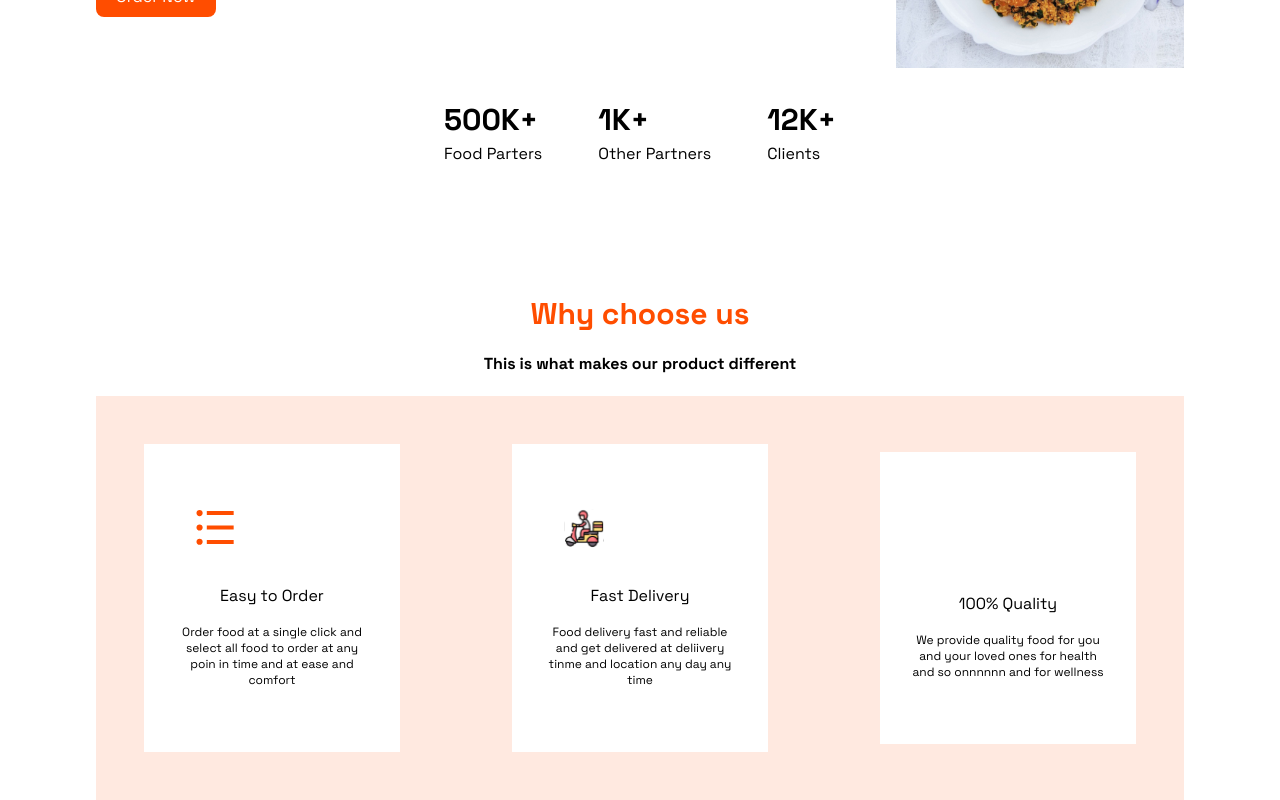
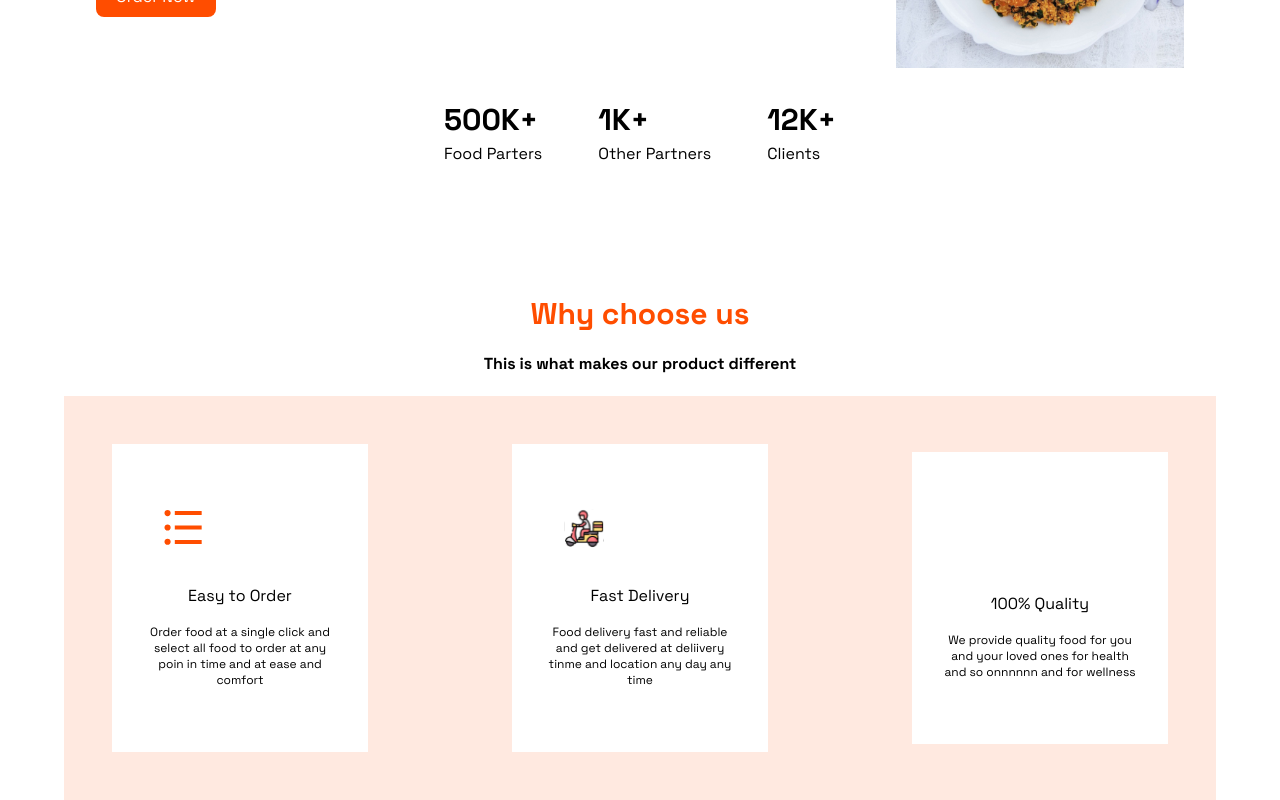
Before and after one commit to jemmycodes/homely, a React (Vite) app: page / in a window 1280 px wide. Shown: the part 431-1231 px from the top of the page. Built offline with nearby package versions, Linux system fonts and the light colour scheme.

Commit message:
inital commit

```diff
--- a/src/Components/Choose/ChooseContainer.jsx
+++ b/src/Components/Choose/ChooseContainer.jsx
@@ -30,13 +30,15 @@ function ChooseContainer() {
   ));
 
   return (
-    <article className="max-w-6xl mx-auto px-8">
-      <h1 className="orange-color text-center mb-5 font-bold text-3xl">
-        Why choose us
-      </h1>
-      <p className="text-center font-semibold mb-5">
-        This is what makes our product different
-      </p>
+    <article className="max-w-6xl mx-auto">
+      <div className="px-8">
+        <h1 className="orange-color text-center mb-5 font-bold text-3xl">
+          Why choose us
+        </h1>
+        <p className="text-center font-semibold mb-5 ">
+          This is what makes our product different
+        </p>
+      </div>
       <section className="bg-navBackground  justify-center md:justify-between items-center p-12 flex flex-col md:flex-row  gap-6">
         {chooseItem}
       </section>
```
